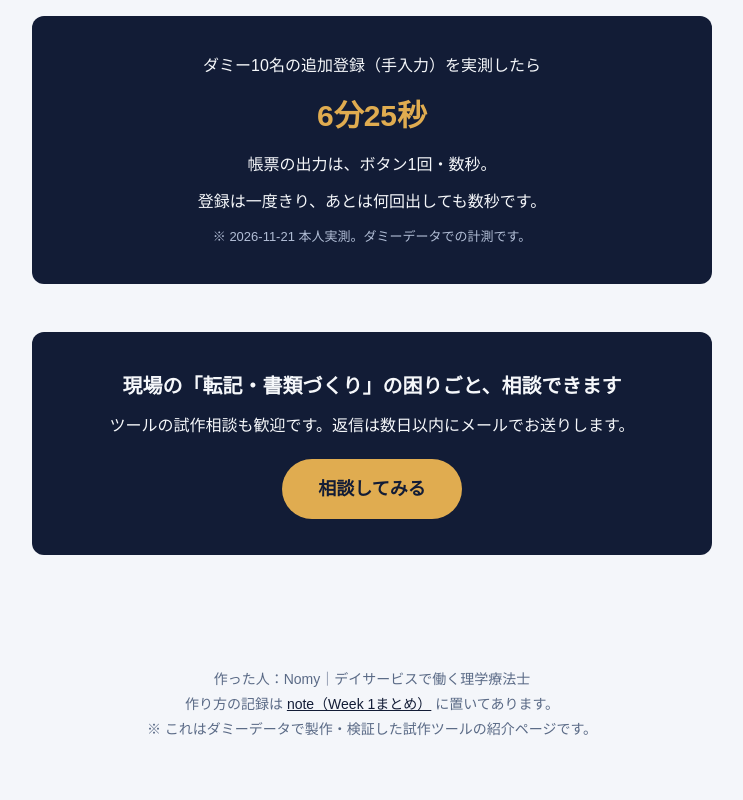
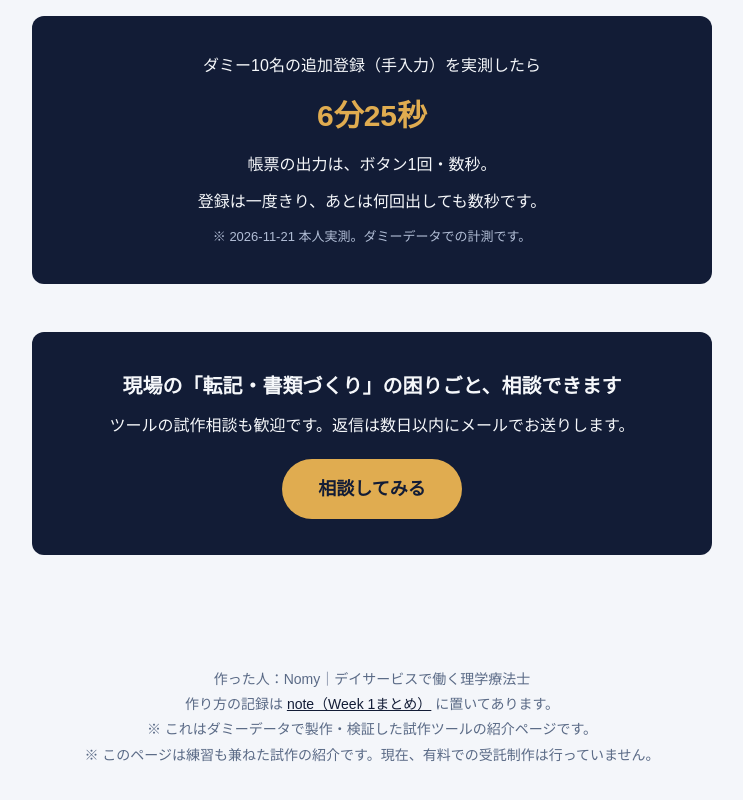
Before and after one commit to nomy24/Nomy_LP, a plain HTML site: page index.html in a window 1280 px wide. Shown: the part 1588-2388 px from the top of the page, without its empty margins (268-1011 px from the left). Drawn offline with Linux system fonts and the light colour scheme.

Commit message:
Add files via upload

```diff
--- a/index.html
+++ b/index.html
@@ -76,6 +76,7 @@
   <p>作った人：Nomy｜デイサービスで働く理学療法士</p>
   <p>作り方の記録は <a href="https://note.com/nomy_ptworks/n/n0d4e5a2b64c6">note（Week 1まとめ）</a> に置いてあります。</p>
   <p>※ これはダミーデータで製作・検証した試作ツールの紹介ページです。</p>
+  <p>※ このページは練習も兼ねた試作の紹介です。現在、有料での受託制作は行っていません。</p>
 </footer>
 </body>
 </html>
```
